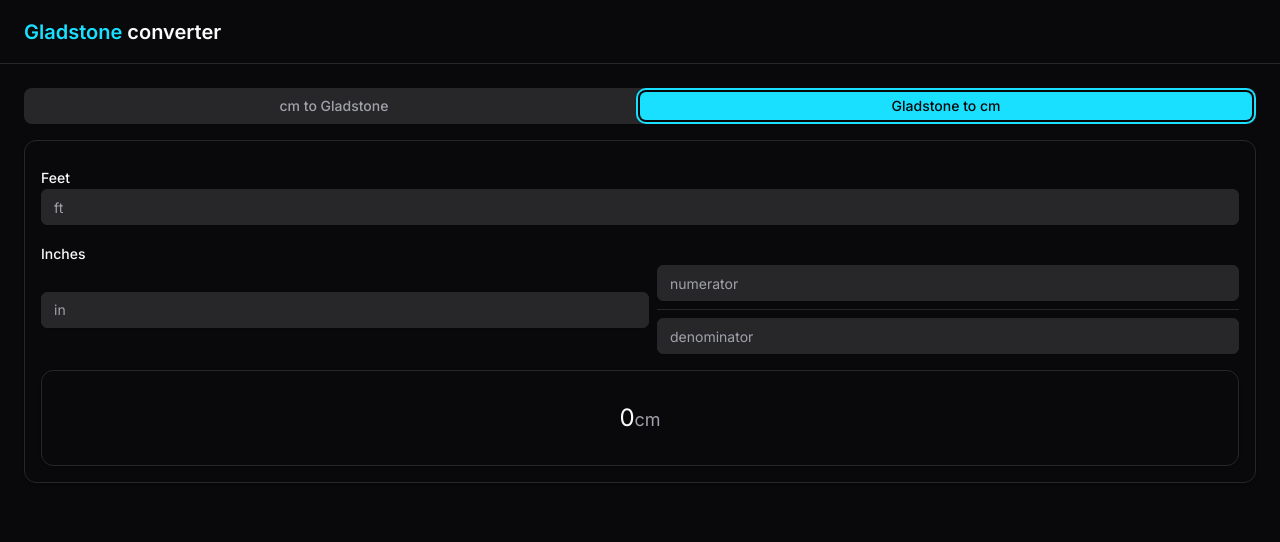
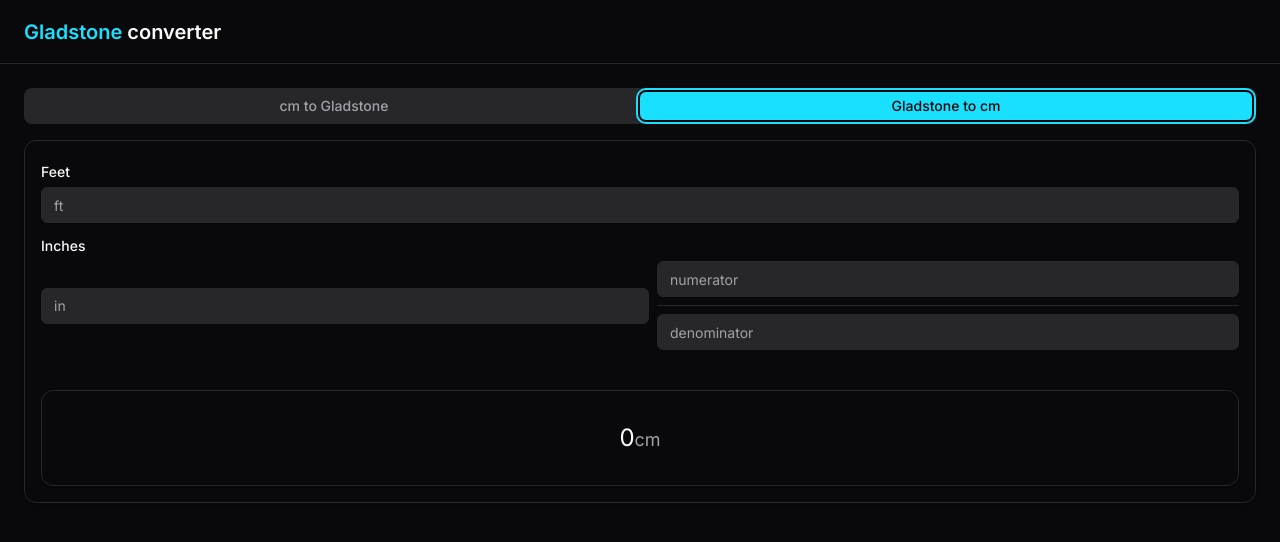
Before and after one commit to rosenthaljacob/gladstone-converter, a Next.js app: page / in a window 1280 px wide. Both pictures are taken after a click on the tab "Gladstone to cm". Shown: the top 542 px of the page. Built offline with nearby package versions, Linux system fonts and the light colour scheme.

Commit message:
Fix: Fraction round down

```diff
--- a/src/components/cm-to-metric/cm-to-metric-result.tsx
+++ b/src/components/cm-to-metric/cm-to-metric-result.tsx
@@ -29,6 +29,7 @@ export default function CmToMetricResult({
 
   return (
     <Card className="p-6 h-32 flex items-center">
+      <div>
         <p className="w-full text-center text-2xl">
           <span className="">{imperial?.feet ?? "-"}</span>
           <span className="text-lg text-muted-foreground">ft</span>{" "}
@@ -40,6 +41,7 @@ export default function CmToMetricResult({
           </span>
           <span className="text-lg text-muted-foreground">in</span>
         </p>
+      </div>
     </Card>
   );
 }
--- a/src/components/metric-to-cm/metric-to-cm.tsx
+++ b/src/components/metric-to-cm/metric-to-cm.tsx
@@ -46,7 +46,7 @@ export default function MetricToCm() {
 
   return (
     <div className="p-4 grid gap-4">
-      <div>
+      <div className="grid gap-2">
         <Label>Feet</Label>
         <Input
           placeholder="ft"
@@ -55,7 +55,7 @@ export default function MetricToCm() {
           onChange={handleInputChange("feet")}
         />
       </div>
-      <div>
+      <div className="grid gap-2">
         <Label>Inches</Label>
         <div className="flex items-center gap-2">
           <Input
@@ -82,7 +82,9 @@ export default function MetricToCm() {
           </div>
         </div>
       </div>
-      <MetricToCmResult cm={cm} />
+      <div className="pt-6">
+        <MetricToCmResult cm={cm} />
+      </div>
     </div>
   );
 }
--- a/src/lib/conversion.ts
+++ b/src/lib/conversion.ts
@@ -25,7 +25,7 @@ export function findClosestFraction(decimal: number, maxDenominator = 64) {
       const fraction = numerator / denominator;
       const difference = decimal - fraction;
 
-      if (difference < Math.abs(acc.difference)) {
+      if (Math.abs(difference) < Math.abs(acc.difference)) {
         return {
           numerator,
           denominator,
```
Lines whose indentation alone changed are shown as unchanged.
